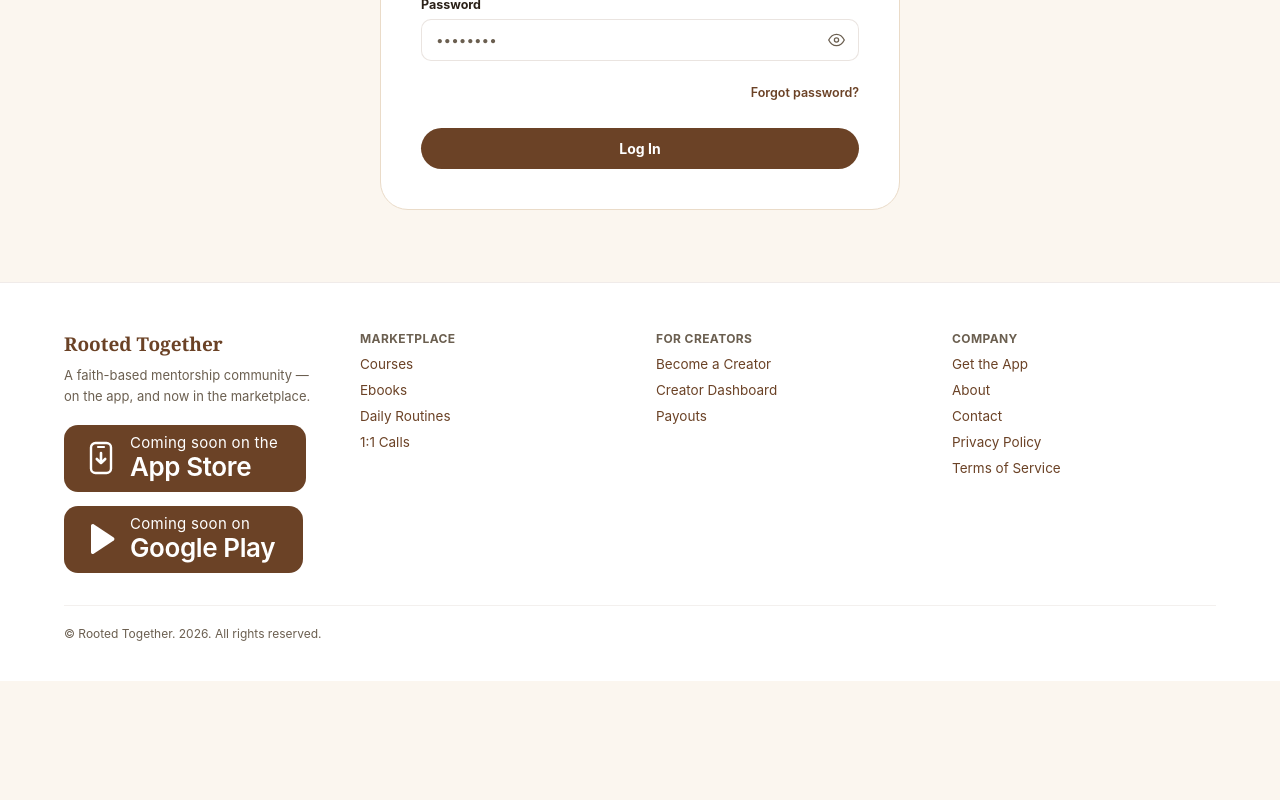
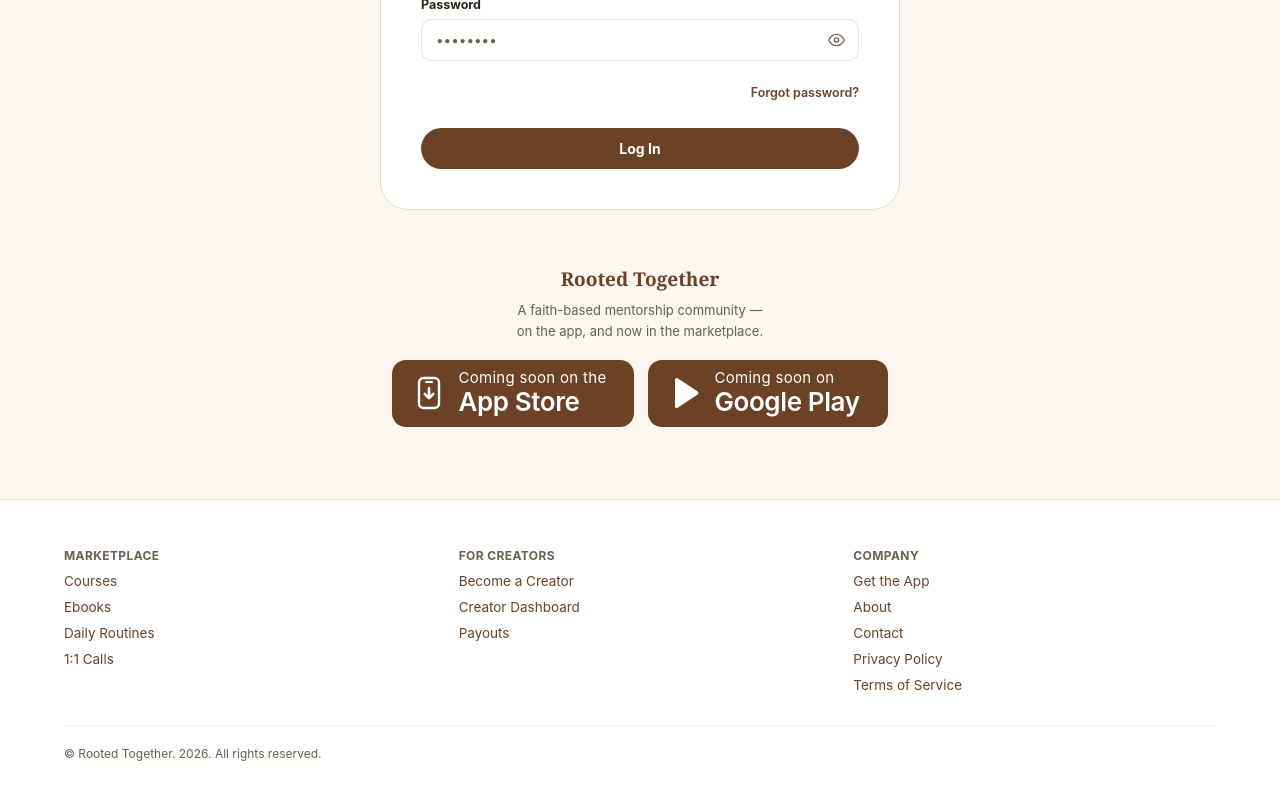
Before and after one commit to G-Rack/RootedTogether, a Next.js app in the folder rooted-web/: page /login in a window 1280 px wide. Shown: the part 548-1348 px from the top of the page. Before the commit the page ends 1229 px from the top, so only its background shows below. Built offline with nearby package versions, Linux system fonts and the light colour scheme.

Commit message:
Login page: brand and app buttons under the form, footer copy hidden here

```diff
--- a/rooted-web/app/login/page.js
+++ b/rooted-web/app/login/page.js
@@ -105,6 +105,18 @@ function LoginPageInner() {
           }
         >
           {tab === 'login' ? <LoginForm router={router} /> : <SignupForm router={router} onWide={setWide} />}
+        </div>
+
+        {/* Brand + app downloads. The footer's own copy is hidden on this page so it appears once. */}
+        <style>{'.footer-brand{display:none !important;}'}</style>
+        <div style={{ marginTop: 56, display: 'flex', flexDirection: 'column', alignItems: 'center', gap: 8, textAlign: 'center' }}>
+          <span className="serif" style={{ fontSize: 19, fontWeight: 700, color: 'var(--brown)' }}>Rooted Together</span>
+          <div className="muted" style={{ fontSize: 13, lineHeight: 1.6, maxWidth: 260 }}>
+            A faith-based mentorship community — on the app, and now in the marketplace.
+          </div>
+          <div style={{ marginTop: 10 }}>
+            <StoreBadges align="center" showLabel={false} />
+          </div>
         </div>
       </div>
     </div>
@@ -413,17 +425,6 @@ function JoinFirst({ gate }) {
             </form>
           )}
         </div>
-      </section>
-
-      {/* Get the app */}
-      <section style={{ display: 'flex', flexDirection: 'column', alignItems: 'center', gap: 18, textAlign: 'center' }}>
-        <div>
-          <h2 className="serif" style={{ margin: 0, fontSize: 24, lineHeight: 1.25 }}>Get the free app</h2>
-          <p style={{ margin: '8px auto 0', maxWidth: 520, fontSize: 15, lineHeight: 1.6, color: muted }}>
-            Followers and seekers do not need a creator account. Download Rooted Together for iPhone and Android.
-          </p>
-        </div>
-        <StoreBadges align="center" showLabel={false} />
       </section>
     </div>
   );
--- a/rooted-web/components/Footer.js
+++ b/rooted-web/components/Footer.js
@@ -15,7 +15,7 @@ export default function Footer() {
           gap: 32,
         }}
       >
-        <div style={{ display: 'flex', flexDirection: 'column', gap: 8 }}>
+        <div className="footer-brand" style={{ display: 'flex', flexDirection: 'column', gap: 8 }}>
           <span className="serif" style={{ fontSize: 19, fontWeight: 700, color: 'var(--brown)' }}>Rooted Together</span>
           <div className="muted" style={{ fontSize: 13, lineHeight: 1.6, maxWidth: 260 }}>
             A faith-based mentorship community — on the app, and now in the marketplace.
```
